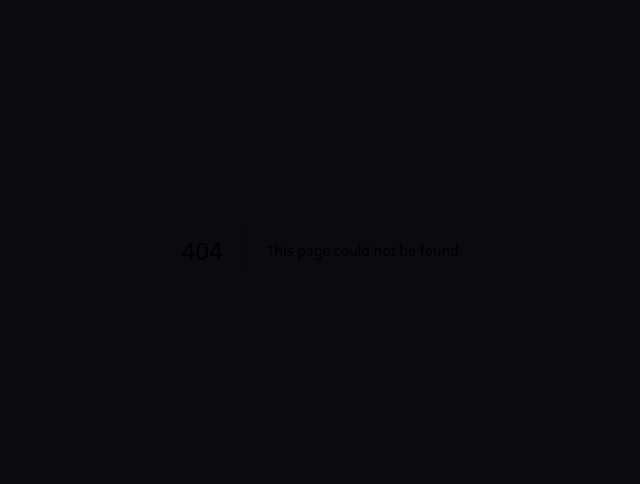
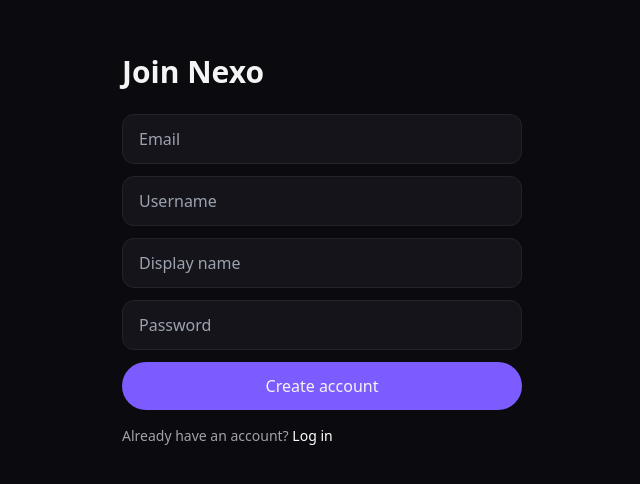
Before and after one commit to Nimbussky/nexo, a Next.js app: page /signup in a window 1280 px wide. Before the commit this address had no page. Shown: the part 150-634 px from the top of the page, without its empty margins (318-958 px from the left). Built offline with nearby package versions, Linux system fonts and the light colour scheme.

Commit message:
Add login, signup, search, profile, composer

```diff
--- /dev/null
+++ b/app/login/page.tsx
@@ -0,0 +1,40 @@
+"use client";
+
+import { useState } from "react";
+import { useRouter } from "next/navigation";
+import Link from "next/link";
+
+export default function LoginPage() {
+  const [email, setEmail] = useState("");
+  const [password, setPassword] = useState("");
+  const [error, setError] = useState("");
+  const router = useRouter();
+
+  async function submit(e: React.FormEvent) {
+    e.preventDefault();
+    const res = await fetch("/api/auth/login", {
+      method: "POST",
+      headers: { "Content-Type": "application/json" },
+      body: JSON.stringify({ email, password }),
+    });
+    const data = await res.json();
+    if (!res.ok) return setError(data.error);
+    router.push("/feed");
+    router.refresh();
+  }
+
+  return (
+    <main className="mx-auto flex min-h-screen max-w-md flex-col justify-center px-6">
+      <h1 className="mb-6 text-3xl font-semibold">Welcome back</h1>
+      <form onSubmit={submit} className="space-y-3">
+        <input className="w-full rounded-xl border border-line bg-surface px-4 py-3" placeholder="Email" value={email} onChange={(e) => setEmail(e.target.value)} />
+        <input type="password" className="w-full rounded-xl border border-line bg-surface px-4 py-3" placeholder="Password" value={password} onChange={(e) => setPassword(e.target.value)} />
+        {error && <p className="text-sm text-red-400">{error}</p>}
+        <button className="w-full rounded-full bg-accent py-3 font-medium">Log in</button>
+      </form>
+      <p className="mt-4 text-sm text-mute">
+        New here? <Link href="/signup" className="text-white">Create account</Link>
+      </p>
+    </main>
+  );
+}
--- /dev/null
+++ b/app/search/page.tsx
@@ -0,0 +1,51 @@
+"use client";
+
+import { useEffect, useState } from "react";
+import Link from "next/link";
+import Nav from "@/components/Nav";
+
+export default function SearchPage() {
+  const [q, setQ] = useState("");
+  const [users, setUsers] = useState<any[]>([]);
+  const [me, setMe] = useState<any>(null);
+
+  useEffect(() => {
+    fetch("/api/auth/me").then((r) => r.json()).then((d) => setMe(d.user));
+  }, []);
+
+  useEffect(() => {
+    const t = setTimeout(() => {
+      fetch(`/api/search?q=${encodeURIComponent(q)}`)
+        .then((r) => r.json())
+        .then((d) => setUsers(d.users || []));
+    }, 200);
+    return () => clearTimeout(t);
+  }, [q]);
+
+  return (
+    <>
+      <Nav username={me?.username} />
+      <main className="mx-auto max-w-xl px-4 py-6">
+        <input
+          value={q}
+          onChange={(e) => setQ(e.target.value)}
+          placeholder="Search people..."
+          className="mb-4 w-full rounded-full border border-line bg-surface px-5 py-3 outline-none"
+        />
+        <div className="space-y-2">
+          {users.map((u) => (
+            <Link
+              key={u.id}
+              href={`/profile/${u.username}`}
+              className="block rounded-2xl border border-line bg-surface p-4 hover:border-accent"
+            >
+              <p className="font-medium">{u.displayName}</p>
+              <p className="text-sm text-mute">@{u.username}</p>
+              {u.bio && <p className="mt-1 text-sm text-mute">{u.bio}</p>}
+            </Link>
+          ))}
+        </div>
+      </main>
+    </>
+  );
+}
--- /dev/null
+++ b/app/signup/page.tsx
@@ -0,0 +1,47 @@
+"use client";
+
+import { useState } from "react";
+import { useRouter } from "next/navigation";
+import Link from "next/link";
+
+export default function SignupPage() {
+  const [form, setForm] = useState({ email: "", username: "", displayName: "", password: "" });
+  const [error, setError] = useState("");
+  const router = useRouter();
+
+  async function submit(e: React.FormEvent) {
+    e.preventDefault();
+    const res = await fetch("/api/auth/signup", {
+      method: "POST",
+      headers: { "Content-Type": "application/json" },
+      body: JSON.stringify(form),
+    });
+    const data = await res.json();
+    if (!res.ok) return setError(data.error);
+    router.push("/feed");
+    router.refresh();
+  }
+
+  return (
+    <main className="mx-auto flex min-h-screen max-w-md flex-col justify-center px-6">
+      <h1 className="mb-6 text-3xl font-semibold">Join Nexo</h1>
+      <form onSubmit={submit} className="space-y-3">
+        {["email", "username", "displayName", "password"].map((key) => (
+          <input
+            key={key}
+            type={key === "password" ? "password" : key === "email" ? "email" : "text"}
+            placeholder={key === "displayName" ? "Display name" : key[0].toUpperCase() + key.slice(1)}
+            className="w-full rounded-xl border border-line bg-surface px-4 py-3 outline-none"
+            value={(form as any)[key]}
+            onChange={(e) => setForm({ ...form, [key]: e.target.value })}
+          />
+        ))}
+        {error && <p className="text-sm text-red-400">{error}</p>}
+        <button className="w-full rounded-full bg-accent py-3 font-medium">Create account</button>
+      </form>
+      <p className="mt-4 text-sm text-mute">
+        Already have an account? <Link href="/login" className="text-white">Log in</Link>
+      </p>
+    </main>
+  );
+}
--- /dev/null
+++ b/components/Composer.tsx
@@ -0,0 +1,71 @@
+"use client";
+
+import { useState } from "react";
+import { useRouter } from "next/navigation";
+
+export default function Composer() {
+  const [body, setBody] = useState("");
+  const [file, setFile] = useState<File | null>(null);
+  const [busy, setBusy] = useState(false);
+  const [error, setError] = useState("");
+  const router = useRouter();
+
+  async function submit(e: React.FormEvent) {
+    e.preventDefault();
+    setBusy(true);
+    setError("");
+    try {
+      let mediaUrl = "";
+      let type: "text" | "image" | "video" = "text";
+      if (file) {
+        const fd = new FormData();
+        fd.append("file", file);
+        const up = await fetch("/api/upload", { method: "POST", body: fd });
+        const data = await up.json();
+        if (!up.ok) throw new Error(data.error);
+        mediaUrl = data.url;
+        type = file.type.startsWith("video") ? "video" : "image";
+      }
+      const res = await fetch("/api/posts", {
+        method: "POST",
+        headers: { "Content-Type": "application/json" },
+        body: JSON.stringify({ body, mediaUrl, type }),
+      });
+      const data = await res.json();
+      if (!res.ok) throw new Error(data.error);
+      setBody("");
+      setFile(null);
+      router.refresh();
+    } catch (err: any) {
+      setError(err.message || "Could not post");
+    } finally {
+      setBusy(false);
+    }
+  }
+
+  return (
+    <form onSubmit={submit} className="rounded-2xl border border-line bg-surface p-4">
+      <textarea
+        value={body}
+        onChange={(e) => setBody(e.target.value)}
+        placeholder="Share a thought, a photo, or a video..."
+        className="min-h-[90px] w-full resize-none bg-transparent outline-none"
+      />
+      <div className="mt-3 flex items-center justify-between gap-3">
+        <input
+          type="file"
+          accept="image/*,video/*"
+          onChange={(e) => setFile(e.target.files?.[0] || null)}
+          className="text-xs text-mute"
+        />
+        <button
+          disabled={busy}
+          className="rounded-full bg-accent px-4 py-2 text-sm font-medium disabled:opacity-50"
+        >
+          {busy ? "Posting..." : "Share"}
+        </button>
+      </div>
+      {error && <p className="mt-2 text-sm text-red-400">{error}</p>}
+    </form>
+  );
+}
```
